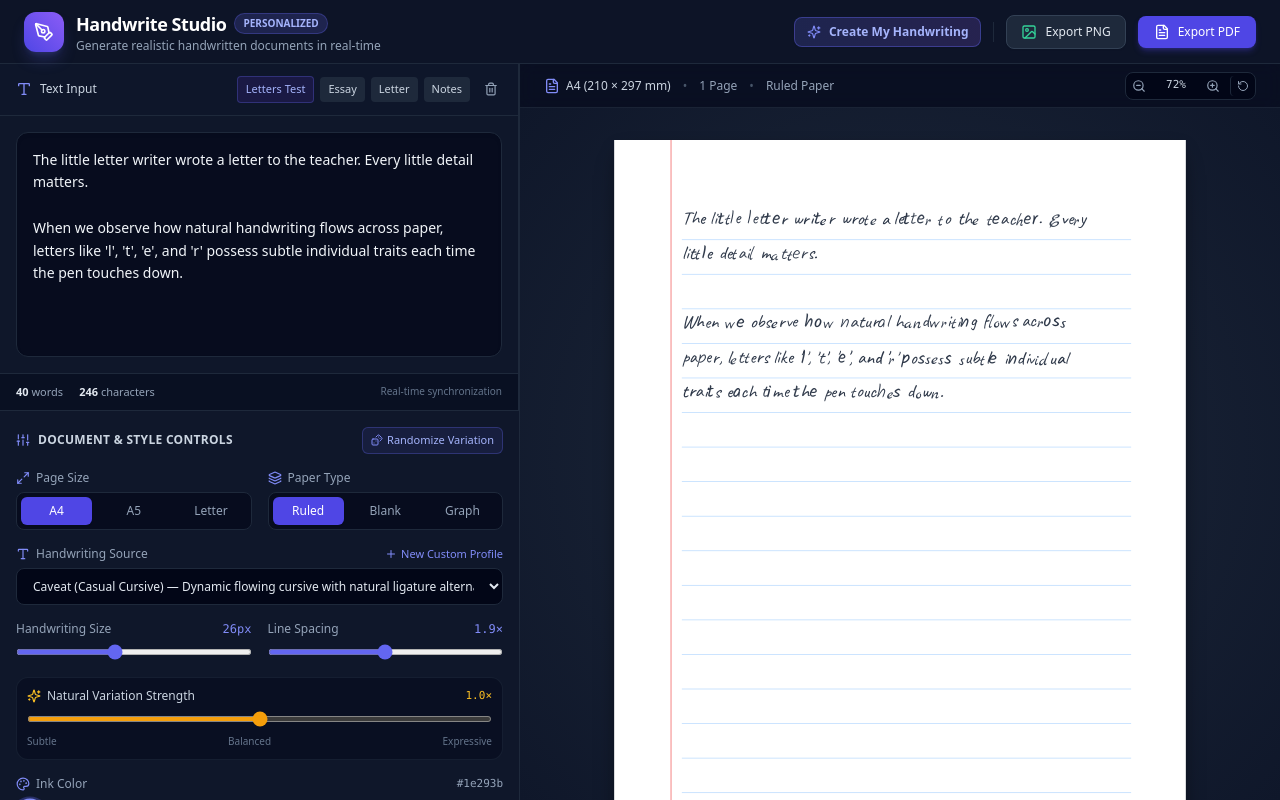
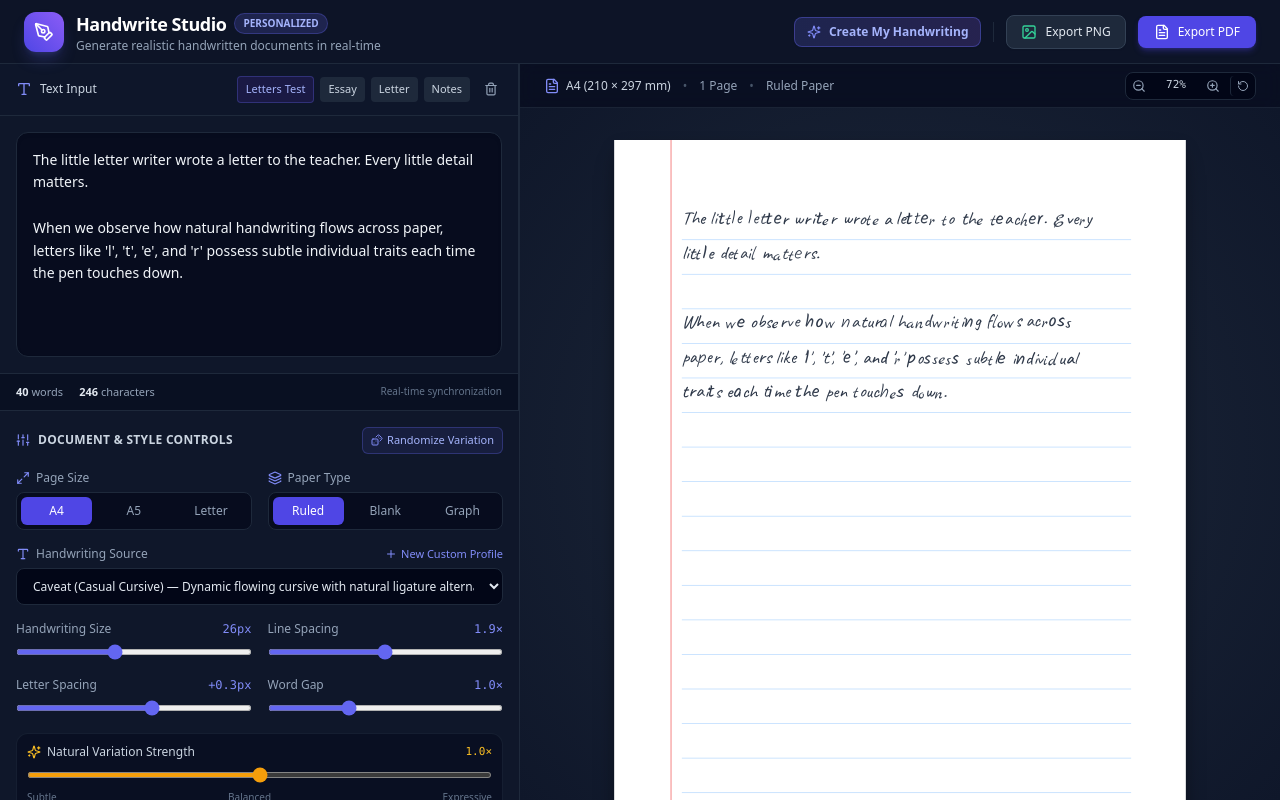
Before and after one commit to nandu65/text-to-handwrite-app, a React (Vite) app: page / in a window 1280 px wide. Built offline with nearby package versions, Linux system fonts and the light colour scheme; a web font is replaced by a local one.

Commit message:
Implement natural handwriting kerning, optical overlap, and letter/word spacing controls

```diff
--- a/src/components/Controls.tsx
+++ b/src/components/Controls.tsx
@@ -238,6 +238,42 @@ export const Controls: React.FC<ControlsProps> = ({
             className="w-full accent-indigo-500 cursor-pointer h-1.5 bg-slate-800 rounded-lg"
           />
         </div>
+
+        {/* 6. Letter Tightness / Spacing */}
+        <div className="space-y-1.5">
+          <div className="flex justify-between text-xs">
+            <span className="font-medium text-slate-400">Letter Spacing</span>
+            <span className="text-indigo-400 font-mono">
+              {(style.letterSpacing ?? 0) > 0 ? `+${style.letterSpacing}` : (style.letterSpacing ?? 0)}px
+            </span>
+          </div>
+          <input
+            type="range"
+            min={-3}
+            max={3}
+            step={0.5}
+            value={style.letterSpacing ?? 0}
+            onChange={(e) => onChange({ letterSpacing: Number(e.target.value) })}
+            className="w-full accent-indigo-500 cursor-pointer h-1.5 bg-slate-800 rounded-lg"
+          />
+        </div>
+
+        {/* 7. Word Spacing */}
+        <div className="space-y-1.5">
+          <div className="flex justify-between text-xs">
+            <span className="font-medium text-slate-400">Word Gap</span>
+            <span className="text-indigo-400 font-mono">{(style.wordSpacing ?? 1.0).toFixed(1)}×</span>
+          </div>
+          <input
+            type="range"
+            min={0.6}
+            max={1.8}
+            step={0.1}
+            value={style.wordSpacing ?? 1.0}
+            onChange={(e) => onChange({ wordSpacing: Number(e.target.value) })}
+            className="w-full accent-indigo-500 cursor-pointer h-1.5 bg-slate-800 rounded-lg"
+          />
+        </div>
       </div>
 
       {/* 6. Variation Intensity Slider */}
--- a/src/types.ts
+++ b/src/types.ts
@@ -157,7 +157,8 @@ export interface HandwritingStyle {
   fontName: string;
   fontSize: number; // in px at base scale (e.g., 26)
   lineSpacing: number; // line-height multiplier e.g. 1.85
-  letterSpacing: number; // in px e.g. 0.3
+  letterSpacing: number; // in px e.g. 0.0
+  wordSpacing?: number; // word gap multiplier e.g. 1.0 (0.6x to 1.8x)
   inkColor: string;
   inkOpacity: number;
   paperType: PaperType;
--- a/src/utils/handwritingEngine.ts
+++ b/src/utils/handwritingEngine.ts
@@ -76,6 +76,7 @@ export function computeCharTransform(
   style: HandwritingStyle,
   charOccurrencesInLine: number,
   prevChar?: string,
+  nextChar?: string,
   activeProfile?: PersonalHandwritingProfile | null
 ): { css: React.CSSProperties; glyph?: ExtractedGlyph; isPersonalGlyph: boolean; glyphWidthPx?: number; glyphHeightPx?: number } {
   const intensity = style.variationIntensity ?? 1.0;
@@ -137,6 +138,26 @@ export function computeCharTransform(
     return { targetHeight, targetWidth, glyphBaselineShift };
   };
 
+  // Natural handwriting kerning compensation between letters
+  let baseKerning = 0;
+  if (personalGlyph) {
+    const isNextPunctuation = nextChar ? /[.,!?:;'"\-_()/@#+]/.test(nextChar) : false;
+    const isCurrentPunctuation = /[.,!?:;'"\-_()/@#+]/.test(char);
+
+    if (!nextChar) {
+      baseKerning = 0;
+    } else if (isNextPunctuation) {
+      baseKerning = -Math.round(style.fontSize * 0.14);
+    } else if (isCurrentPunctuation) {
+      baseKerning = -Math.round(style.fontSize * 0.05);
+    } else {
+      // Natural cursive letter-to-letter connection
+      baseKerning = -Math.round(style.fontSize * 0.12);
+    }
+  }
+
+  const userLetterSpacing = style.letterSpacing ?? 0;
+
   if (!style.subtleVariation) {
     if (personalGlyph) {
       const { targetHeight, targetWidth, glyphBaselineShift } = getProportionalGlyphMetrics(personalGlyph, 1.0, 1.0);
@@ -146,6 +167,7 @@ export function computeCharTransform(
           position: 'relative',
           verticalAlign: 'baseline',
           transform: `translate(0px, ${glyphBaselineShift.toFixed(2)}px)`,
+          marginRight: `${(baseKerning + userLetterSpacing).toFixed(2)}px`,
         },
         glyph: personalGlyph,
         isPersonalGlyph: true,
@@ -161,6 +183,7 @@ export function computeCharTransform(
         fontFamily: selectedVariant.fontFamily,
         fontFeatureSettings: '"calt" 1, "liga" 1, "dlig" 1, "kern" 1',
         color: style.inkColor,
+        marginRight: `${userLetterSpacing.toFixed(2)}px`,
       },
       isPersonalGlyph: false,
     };
@@ -204,7 +227,8 @@ export function computeCharTransform(
   const inkOpacity = Math.max(0.85, Math.min(1.0, (style.inkOpacity || 0.95) * opacityJitter));
 
   // 8. Individual letter spacing variance
-  const letterSpacingDelta = (rand() * 2 - 1) * 0.3 * intensity;
+  const letterSpacingDelta = (rand() * 2 - 1) * 0.25 * intensity;
+  const totalMarginRight = baseKerning + userLetterSpacing + letterSpacingDelta;
 
   if (personalGlyph) {
     const { targetHeight, targetWidth, glyphBaselineShift } = getProportionalGlyphMetrics(personalGlyph, scaleX, scaleY);
@@ -218,7 +242,7 @@ export function computeCharTransform(
         transform: `translate(${dx.toFixed(2)}px, ${totalDy.toFixed(2)}px) rotate(${rotateDeg.toFixed(2)}deg) skewX(${skewX.toFixed(2)}deg)`,
         transformOrigin: '50% 80%',
         opacity: inkOpacity,
-        marginRight: `${letterSpacingDelta.toFixed(2)}px`,
+        marginRight: `${totalMarginRight.toFixed(2)}px`,
       },
       glyph: personalGlyph,
       isPersonalGlyph: true,
@@ -237,8 +261,8 @@ export function computeCharTransform(
       transformOrigin: '50% 80%',
       fontWeight: weight,
       opacity: inkOpacity,
-      marginRight: `${letterSpacingDelta.toFixed(2)}px`,
-      fontFeatureSettings: '"calt" 1, "liga" 1, "dlig" 1, "kern" 1, "ss01" 1',
+      marginRight: `${totalMarginRight.toFixed(2)}px`,
+      fontFeatureSettings: '"calt" 1, "liga" 1, "dlig" 1, "kern" 1',
       WebkitFontSmoothing: 'antialiased',
     },
     isPersonalGlyph: false,
@@ -281,17 +305,19 @@ export function processHandwrittenLine(
     const wordRand = mulberry32(wordHash);
 
     // Natural word space width
-    const baseSpacePx = style.fontSize * 0.3;
+    const wordSpacingMultiplier = style.wordSpacing ?? 1.0;
+    const baseSpacePx = style.fontSize * 0.28 * wordSpacingMultiplier;
     const spaceVarPx = style.wordSpacingVariation && style.subtleVariation
-      ? (wordRand() * 2 - 1) * (style.fontSize * 0.07) * intensity
+      ? (wordRand() * 2 - 1) * (style.fontSize * 0.05) * intensity
       : 0;
-    const spaceWidthPx = Math.max(5, baseSpacePx + spaceVarPx);
+    const spaceWidthPx = Math.max(4, Math.round(baseSpacePx + spaceVarPx));
 
     const chars: CharRenderProps[] = [];
     let prevChar = '';
 
     for (let cIdx = 0; cIdx < word.length; cIdx++) {
       const char = word[cIdx];
+      const nextChar = cIdx < word.length - 1 ? word[cIdx + 1] : undefined;
       const charLower = char.toLowerCase();
       const occurrenceCount = charOccurrences.get(charLower) || 0;
       charOccurrences.set(charLower, occurrenceCount + 1);
@@ -305,6 +331,7 @@ export function processHandwrittenLine(
         style,
         occurrenceCount,
         prevChar,
+        nextChar,
         activeProfile
       );
 
--- a/src/utils/textFlow.ts
+++ b/src/utils/textFlow.ts
@@ -69,11 +69,13 @@ export function measureTextLineWidth(
   activeProfile?: PersonalHandwritingProfile | null
 ): number {
   const fontSpec = `${style.fontSize}px ${style.fontFamily}`;
-  const baseSpacePx = style.fontSize * 0.3;
+  const wordSpacingMultiplier = style.wordSpacing ?? 1.0;
+  const baseSpacePx = style.fontSize * 0.28 * wordSpacingMultiplier;
 
   if (style.usePersonalHandwriting && activeProfile && activeProfile.glyphs) {
     let totalW = 0;
     const cellHeightPx = style.fontSize * 1.30;
+    const userLetterSpacing = style.letterSpacing ?? 0;
 
     for (let i = 0; i < text.length; i++) {
       const char = text[i];
@@ -83,6 +85,8 @@ export function measureTextLineWidth(
       }
 
       const glyphList = activeProfile.glyphs[char];
+      const nextChar = i < text.length - 1 && text[i + 1] !== ' ' ? text[i + 1] : undefined;
+
       if (glyphList && glyphList.length > 0) {
         const glyph = glyphList[0];
         let relHeight = glyph.heightRatioInCell;
@@ -96,9 +100,19 @@ export function measureTextLineWidth(
         }
         const targetHeight = Math.max(4, cellHeightPx * relHeight);
         const targetWidth = Math.max(3, targetHeight * glyph.aspectRatio);
-        totalW += targetWidth + 0.5;
+
+        let kerningPx = 0;
+        if (nextChar) {
+          const isNextPunctuation = /[.,!?:;'"\-_()/@#+]/.test(nextChar);
+          const isCurrentPunctuation = /[.,!?:;'"\-_()/@#+]/.test(char);
+          if (isNextPunctuation) kerningPx = -Math.round(style.fontSize * 0.14);
+          else if (isCurrentPunctuation) kerningPx = -Math.round(style.fontSize * 0.05);
+          else kerningPx = -Math.round(style.fontSize * 0.12);
+        }
+
+        totalW += Math.max(1, targetWidth + kerningPx + userLetterSpacing);
       } else {
-        totalW += getTextWidth(char, fontSpec);
+        totalW += getTextWidth(char, fontSpec) + userLetterSpacing;
       }
     }
     return totalW;
```
